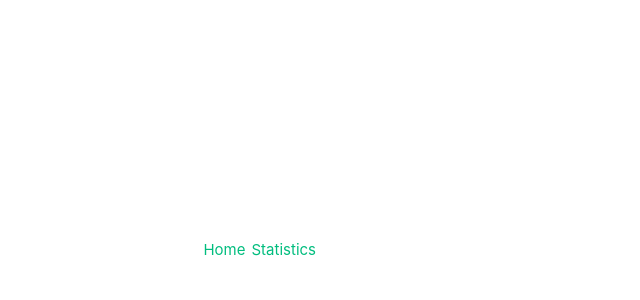
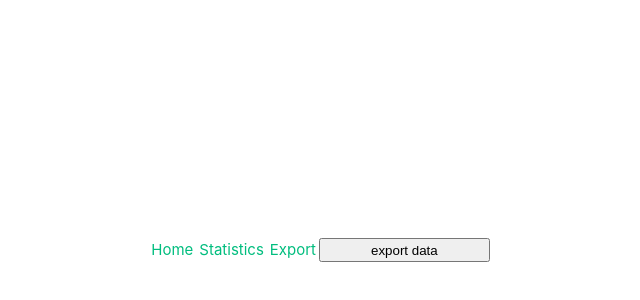
Before and after one commit to FilipTarajko/finance-manager, a Vue app: page /export in a window 1280 px wide. Before the commit this address had no page. Shown: the part 150-450 px from the top of the page, without its empty margins (321-961 px from the left). Built offline with nearby package versions, Linux system fonts and the light colour scheme.

Commit message:
Add a simple export system

```diff
--- a/src/App.vue
+++ b/src/App.vue
@@ -6,6 +6,7 @@ import { RouterLink, RouterView } from 'vue-router'
   <nav>
     <RouterLink to="/">Home</RouterLink>
     <RouterLink to="/statistics">Statistics</RouterLink>
+    <RouterLink to="/export">Export</RouterLink>
   </nav>
 
   <RouterView />
--- a/src/router/index.ts
+++ b/src/router/index.ts
@@ -12,10 +12,12 @@ const router = createRouter({
     {
       path: '/statistics',
       name: 'statistics',
-      // route level code-splitting
-      // this generates a separate chunk (About.[hash].js) for this route
-      // which is lazy-loaded when the route is visited.
       component: () => import('../views/StatisticsView.vue')
+    },
+    {
+      path: '/export',
+      name: 'export',
+      component: () => import('../views/ExportView.vue')
     }
   ]
 })
--- /dev/null
+++ b/src/views/ExportView.vue
@@ -0,0 +1,31 @@
+<script setup lang="ts">
+import { ref } from "vue";
+import { useTransactionStore } from '@/stores/transactionStore'
+const transactionsStore = useTransactionStore()
+
+const filename = ref("testFileName.txt");
+
+function getLocale() {
+    if (navigator.languages != undefined) {
+        return navigator.languages[0];
+    }
+    return navigator.language;
+}
+
+function exportData() {
+    let text = JSON.stringify(transactionsStore.transactions);
+    let filename = "exported data " + new Date().toLocaleString(getLocale()) + ".txt";
+
+    const element = document.createElement('a');
+    element.setAttribute('href', 'data:text/plain;charset=utf-8,' + encodeURIComponent(text));
+    element.setAttribute('download', filename);
+    element.style.display = 'none';
+    document.body.appendChild(element);
+    element.click();
+    document.body.removeChild(element);
+}
+</script>
+
+<template>
+    <button @click="exportData">export data</button>
+</template>
```
